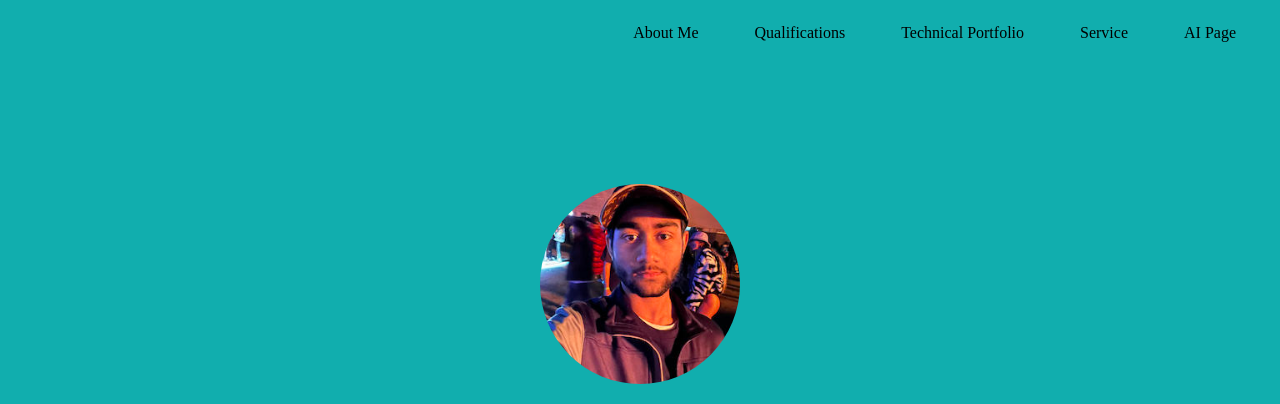
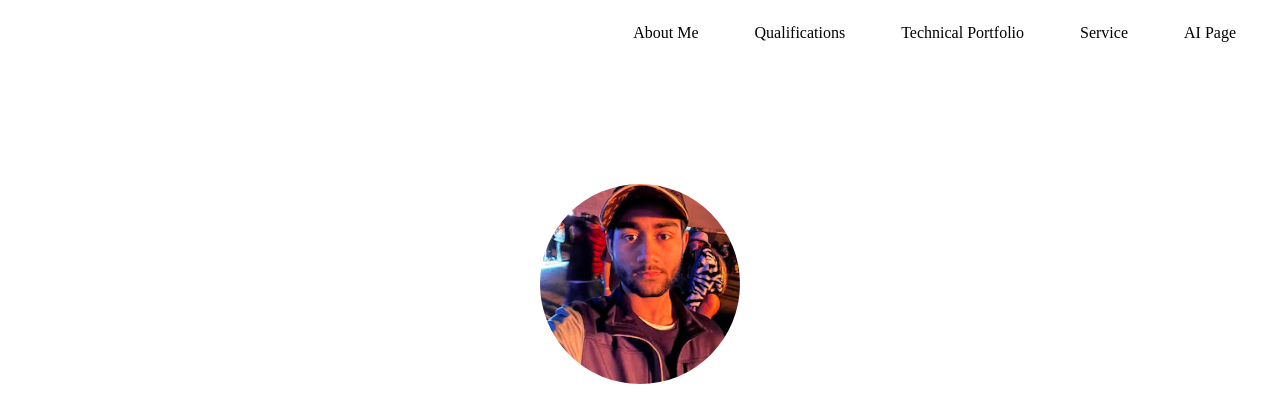
Before and after one commit to maung888/csce_412_project_5, a plain HTML site: page index.html in a window 1280 px wide. Shown: the top 404 px of the page. Drawn offline with Linux system fonts and the light colour scheme; a script that the page names is missing.

Commit message:
white background

```diff
--- a/css/styles.css
+++ b/css/styles.css
@@ -21,7 +21,7 @@ h1, h2, h3, h4, h5, h6 {
 }
 
 body {
-    background-color: rgb(17, 174, 174);
+    background-color: rgb(255, 255, 255);
     color: black;
     font-family: "Times New Roman", Times, serif;
 }
```
